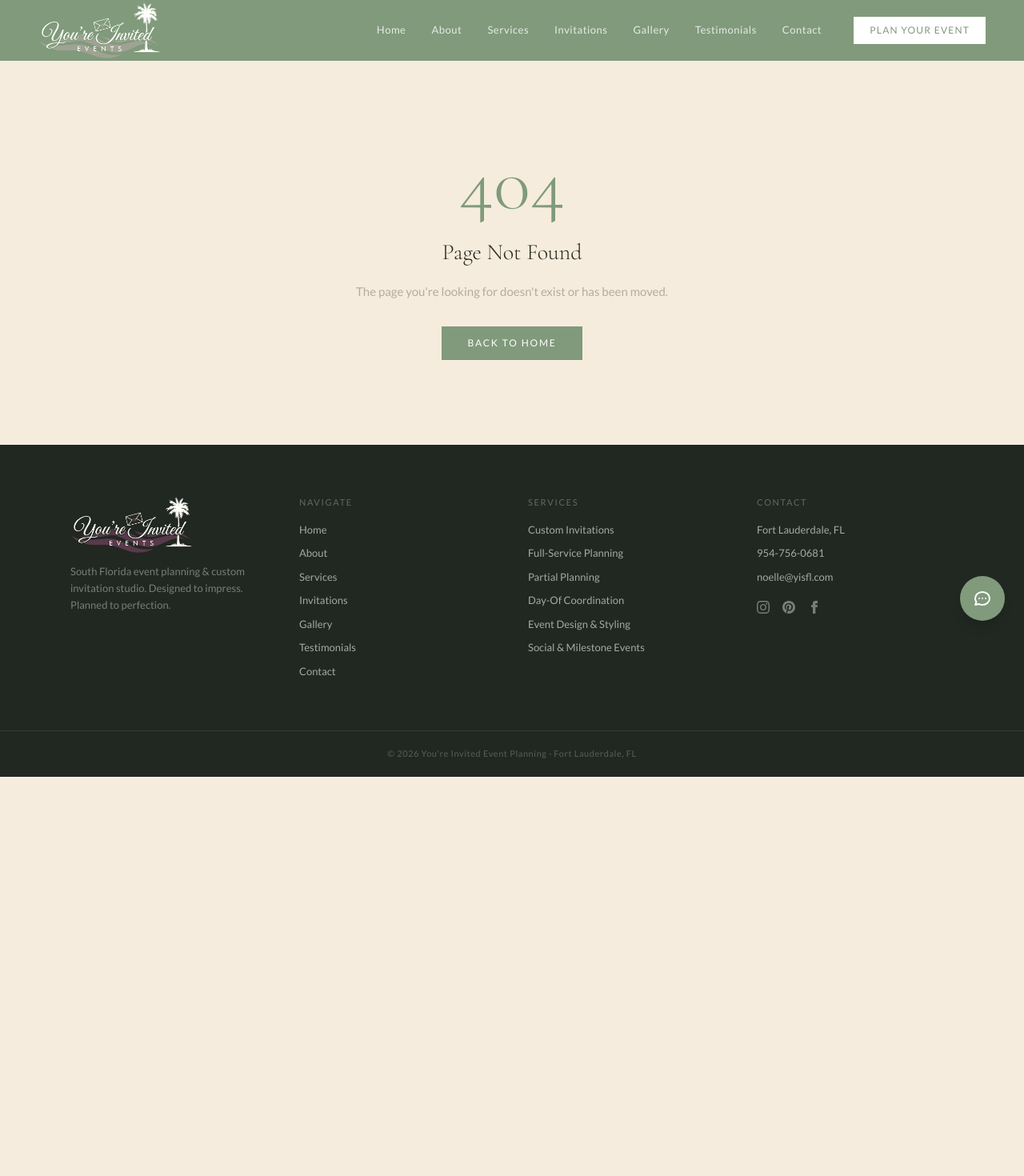
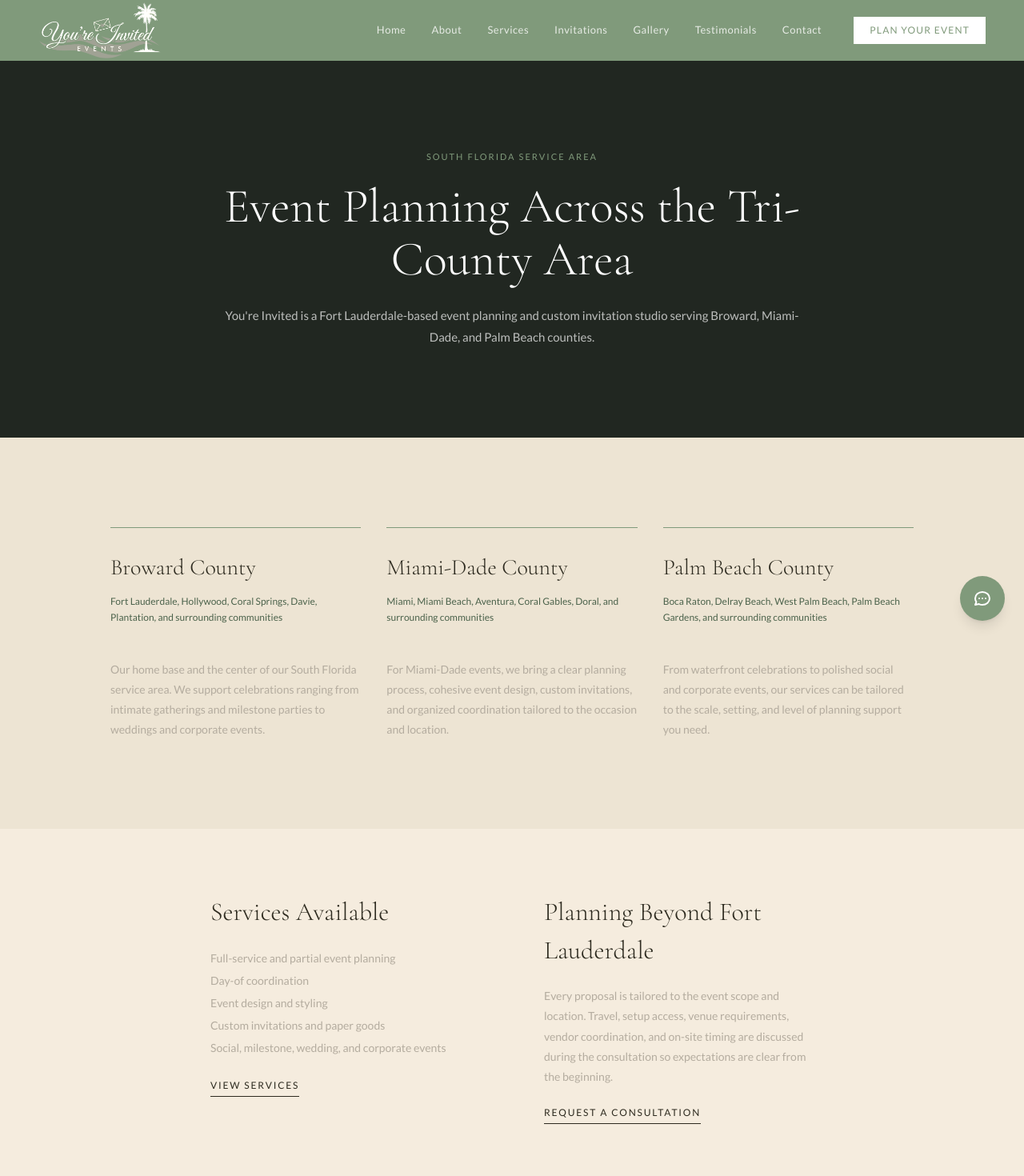
Before and after one commit to rpierr33/youre_invited, a React (Vite) app in the folder client/: page /south-florida-service-area in a window 1280 px wide. Shown: the top 1470 px of the page at 80% size. Before the commit the page ends 971 px from the top, so only its background shows below. Built offline with nearby package versions, Linux system fonts and the light colour scheme; a web font is replaced by a local one.

Commit message:
Add South Florida service area SEO page

```diff
--- a/client/src/components/layout/Footer.tsx
+++ b/client/src/components/layout/Footer.tsx
@@ -26,6 +26,7 @@ export function Footer() {
                 { path: '/', label: 'Home' },
                 { path: '/about', label: 'About' },
                 { path: '/services', label: 'Services' },
+                { path: '/south-florida-service-area', label: 'Service Area' },
                 { path: '/invitations', label: 'Invitations' },
                 { path: '/gallery', label: 'Gallery' },
                 { path: '/testimonials', label: 'Testimonials' },
--- a/client/src/components/sections/AboutSnippet.tsx
+++ b/client/src/components/sections/AboutSnippet.tsx
@@ -35,8 +35,9 @@ export function AboutSnippet() {
               <span className="italic text-sage">Great First Impression</span>
             </h2>
             <p className="font-body text-taupe text-[0.9375rem] leading-[1.8] mb-5">
-              I'm Noelle, the planner, designer, and detail-lover behind You're Invited — a South
-              Florida-based event planning and custom invitation studio. With over 12 years of experience
+              I'm Noelle, the planner, designer, and detail-lover behind You're Invited — a Fort
+              Lauderdale-based event planning and custom invitation studio serving Broward, Miami-Dade,
+              and Palm Beach counties. With over 12 years of experience
               working with DMCs and Fortune 500 companies, I bring both creative heart and
               corporate-level precision to every celebration.
             </p>
--- a/client/src/components/sections/FAQ.tsx
+++ b/client/src/components/sections/FAQ.tsx
@@ -18,7 +18,7 @@ const faqs = [
   },
   {
     question: 'What areas do you serve in South Florida?',
-    answer: 'We\'re based in Fort Lauderdale and serve all of South Florida including Miami, Boca Raton, Coral Springs, Palm Beach, and surrounding areas. We also travel for destination events.',
+    answer: 'We\'re based in Fort Lauderdale and serve Broward, Miami-Dade, and Palm Beach counties, including Miami, Hollywood, Coral Springs, Boca Raton, Delray Beach, and West Palm Beach. We also travel for destination events.',
   },
   {
     question: 'What\'s the difference between full-service planning and day-of coordination?',
--- a/client/src/main.tsx
+++ b/client/src/main.tsx
@@ -14,6 +14,7 @@ const Gallery = lazy(() => import('./pages/Gallery').then(m => ({ default: m.Gal
 const Testimonials = lazy(() => import('./pages/Testimonials').then(m => ({ default: m.Testimonials })))
 const Contact = lazy(() => import('./pages/Contact').then(m => ({ default: m.Contact })))
 const Invitations = lazy(() => import('./pages/Invitations').then(m => ({ default: m.Invitations })))
+const ServiceArea = lazy(() => import('./pages/ServiceArea').then(m => ({ default: m.ServiceArea })))
 const Login = lazy(() => import('./pages/Login').then(m => ({ default: m.Login })))
 const Admin = lazy(() => import('./pages/Admin').then(m => ({ default: m.Admin })))
 const NotFound = lazy(() => import('./pages/NotFound').then(m => ({ default: m.NotFound })))
@@ -44,6 +45,7 @@ ReactDOM.createRoot(document.getElementById('root')!).render(
                 <Route path="/about" element={<About />} />
                 <Route path="/services" element={<Services />} />
                 <Route path="/invitations" element={<Invitations />} />
+                <Route path="/south-florida-service-area" element={<ServiceArea />} />
                 <Route path="/gallery" element={<Gallery />} />
                 <Route path="/testimonials" element={<Testimonials />} />
                 <Route path="/contact" element={<Contact />} />
--- a/client/src/pages/About.tsx
+++ b/client/src/pages/About.tsx
@@ -94,8 +94,9 @@ export function About() {
               className="lg:pt-12"
             >
               <p className="font-cormorant text-[1.375rem] leading-[1.7] text-charcoal font-light drop-cap">
-                Hi! I'm Noelle, the planner, designer, and detail-lover behind You're Invited — a South
-                Florida-based event planning and custom invitation studio where celebrations come to life
+                Hi! I'm Noelle, the planner, designer, and detail-lover behind You're Invited — a Fort
+                Lauderdale-based event planning and custom invitation studio serving Broward, Miami-Dade,
+                and Palm Beach counties, where celebrations come to life
                 (and yes, the paper goods matter just as much as the party).
               </p>
               <p className="font-cormorant text-[1.375rem] leading-[1.7] text-charcoal font-light mt-6">
--- a/client/src/pages/Home.tsx
+++ b/client/src/pages/Home.tsx
@@ -31,11 +31,13 @@ const structuredData = {
     longitude: -80.1373,
   },
   areaServed: [
+    { '@type': 'AdministrativeArea', name: 'Broward County' },
+    { '@type': 'AdministrativeArea', name: 'Miami-Dade County' },
+    { '@type': 'AdministrativeArea', name: 'Palm Beach County' },
     { '@type': 'City', name: 'Fort Lauderdale' },
     { '@type': 'City', name: 'Miami' },
     { '@type': 'City', name: 'Boca Raton' },
     { '@type': 'City', name: 'Coral Springs' },
-    { '@type': 'State', name: 'Florida' },
   ],
   priceRange: '$$',
   openingHoursSpecification: {
--- /dev/null
+++ b/client/src/pages/ServiceArea.tsx
@@ -0,0 +1,121 @@
+import { Helmet } from 'react-helmet-async'
+import { Link } from 'react-router-dom'
+import { SEO } from '../components/SEO'
+import { ContactCta } from '../components/sections/ContactCta'
+
+const counties = [
+  {
+    name: 'Broward County',
+    cities: 'Fort Lauderdale, Hollywood, Coral Springs, Davie, Plantation, and surrounding communities',
+    description: 'Our home base and the center of our South Florida service area. We support celebrations ranging from intimate gatherings and milestone parties to weddings and corporate events.',
+  },
+  {
+    name: 'Miami-Dade County',
+    cities: 'Miami, Miami Beach, Aventura, Coral Gables, Doral, and surrounding communities',
+    description: 'For Miami-Dade events, we bring a clear planning process, cohesive event design, custom invitations, and organized coordination tailored to the occasion and location.',
+  },
+  {
+    name: 'Palm Beach County',
+    cities: 'Boca Raton, Delray Beach, West Palm Beach, Palm Beach Gardens, and surrounding communities',
+    description: 'From waterfront celebrations to polished social and corporate events, our services can be tailored to the scale, setting, and level of planning support you need.',
+  },
+]
+
+const structuredData = {
+  '@context': 'https://schema.org',
+  '@type': 'Service',
+  name: 'South Florida Event Planning and Custom Invitations',
+  serviceType: ['Event Planning', 'Event Design', 'Day-Of Coordination', 'Custom Invitation Design'],
+  provider: {
+    '@type': 'LocalBusiness',
+    '@id': 'https://yisfl.com',
+    name: "You're Invited",
+    url: 'https://yisfl.com',
+    telephone: '+19547560681',
+    email: 'noelle@yisfl.com',
+  },
+  areaServed: counties.map(({ name }) => ({ '@type': 'AdministrativeArea', name })),
+}
+
+export function ServiceArea() {
+  return (
+    <>
+      <SEO
+        title="South Florida Event Planner | Broward, Miami-Dade & Palm Beach | You're Invited"
+        description="Event planning, design, day-of coordination, and custom invitations throughout Broward, Miami-Dade, and Palm Beach counties. Based in Fort Lauderdale, Florida."
+        path="/south-florida-service-area"
+      />
+      <Helmet>
+        <script type="application/ld+json">{JSON.stringify(structuredData)}</script>
+      </Helmet>
+
+      <main className="pt-[76px]">
+        <section className="bg-forest text-white py-20 md:py-28">
+          <div className="max-w-[920px] mx-auto px-6 lg:px-12 text-center">
+            <p className="font-body text-[0.6875rem] tracking-[0.18em] uppercase text-sage mb-5">
+              South Florida Service Area
+            </p>
+            <h1 className="font-cormorant text-[2.5rem] md:text-[3.75rem] font-light leading-[1.1]">
+              Event Planning Across the Tri-County Area
+            </h1>
+            <p className="font-body text-[0.9375rem] text-white/70 leading-[1.8] max-w-[720px] mx-auto mt-6">
+              You're Invited is a Fort Lauderdale-based event planning and custom invitation studio
+              serving Broward, Miami-Dade, and Palm Beach counties.
+            </p>
+          </div>
+        </section>
+
+        <section className="py-20 md:py-28 bg-warm-tan">
+          <div className="max-w-[1100px] mx-auto px-6 lg:px-12">
+            <div className="grid grid-cols-1 md:grid-cols-3 gap-10 md:gap-8">
+              {counties.map((county) => (
+                <article key={county.name} className="border-t border-sage pt-7">
+                  <h2 className="font-cormorant text-[1.75rem] font-light text-charcoal">{county.name}</h2>
+                  <p className="font-body text-[0.75rem] leading-[1.7] text-sage-dark mt-3 min-h-[62px]">
+                    {county.cities}
+                  </p>
+                  <p className="font-body text-[0.875rem] leading-[1.8] text-taupe mt-5">
+                    {county.description}
+                  </p>
+                </article>
+              ))}
+            </div>
+          </div>
+        </section>
+
+        <section className="py-20 bg-light-gray">
+          <div className="max-w-[850px] mx-auto px-6 lg:px-12">
+            <div className="grid grid-cols-1 md:grid-cols-2 gap-12 md:gap-20">
+              <div>
+                <h2 className="font-cormorant text-[2rem] font-light text-charcoal">Services Available</h2>
+                <ul className="font-body text-[0.875rem] leading-[2] text-taupe mt-5">
+                  <li>Full-service and partial event planning</li>
+                  <li>Day-of coordination</li>
+                  <li>Event design and styling</li>
+                  <li>Custom invitations and paper goods</li>
+                  <li>Social, milestone, wedding, and corporate events</li>
+                </ul>
+                <Link to="/services" className="inline-block mt-6 font-body text-[0.75rem] tracking-[0.15em] uppercase text-charcoal border-b border-charcoal pb-1">
+                  View Services
+                </Link>
+              </div>
+              <div>
+                <h2 className="font-cormorant text-[2rem] font-light text-charcoal">Planning Beyond Fort Lauderdale</h2>
+                <p className="font-body text-[0.875rem] leading-[1.8] text-taupe mt-5">
+                  Every proposal is tailored to the event scope and location. Travel, setup access,
+                  venue requirements, vendor coordination, and on-site timing are discussed during
+                  the consultation so expectations are clear from the beginning.
+                </p>
+                <Link to="/contact" className="inline-block mt-6 font-body text-[0.75rem] tracking-[0.15em] uppercase text-charcoal border-b border-charcoal pb-1">
+                  Request a Consultation
+                </Link>
+              </div>
+            </div>
+          </div>
+        </section>
+      </main>
+
+      <ContactCta />
+    </>
+  )
+}
--- a/client/src/pages/Services.tsx
+++ b/client/src/pages/Services.tsx
@@ -97,6 +97,23 @@ export function Services() {
       </section>
 
       <FAQ />
+      <section className="py-16 bg-warm text-center">
+        <div className="max-w-[760px] mx-auto px-6">
+          <h2 className="font-cormorant text-[2rem] md:text-[2.5rem] font-light text-charcoal">
+            Planning Across South Florida
+          </h2>
+          <p className="font-body text-[0.9375rem] text-taupe leading-[1.8] mt-4 mb-7">
+            Based in Fort Lauderdale, we plan celebrations throughout Broward, Miami-Dade,
+            and Palm Beach counties.
+          </p>
+          <Link
+            to="/south-florida-service-area"
+            className="inline-flex items-center gap-3 font-body text-[0.75rem] tracking-[0.15em] uppercase text-charcoal border-b border-charcoal pb-1 hover:opacity-50 transition-opacity"
+          >
+            Explore Our Service Area <span>&rarr;</span>
+          </Link>
+        </div>
+      </section>
       <ContactCta />
     </>
   )
```
Also changed, not shown: 1 other file (tests, documents, lock files or other folders).
